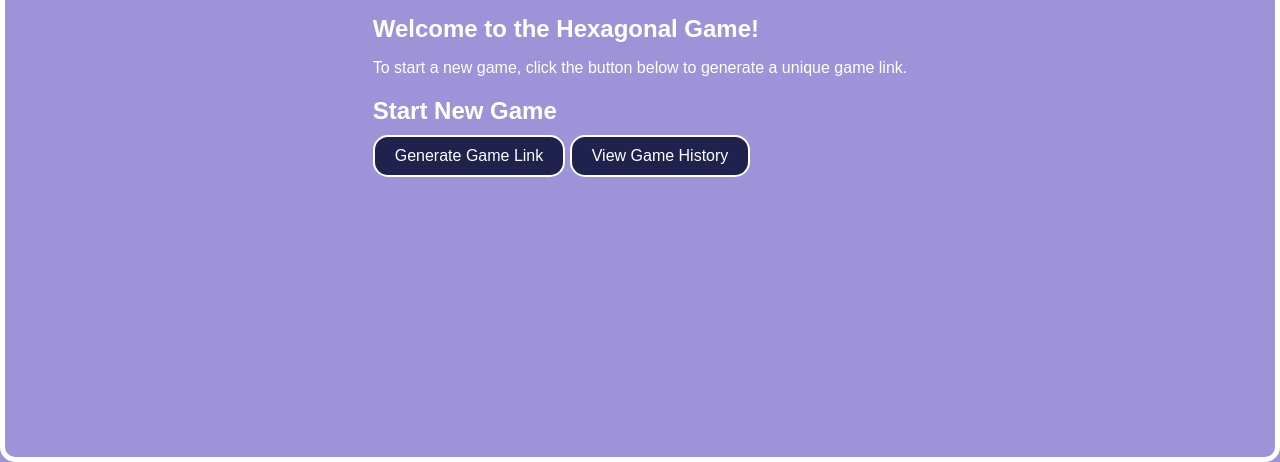
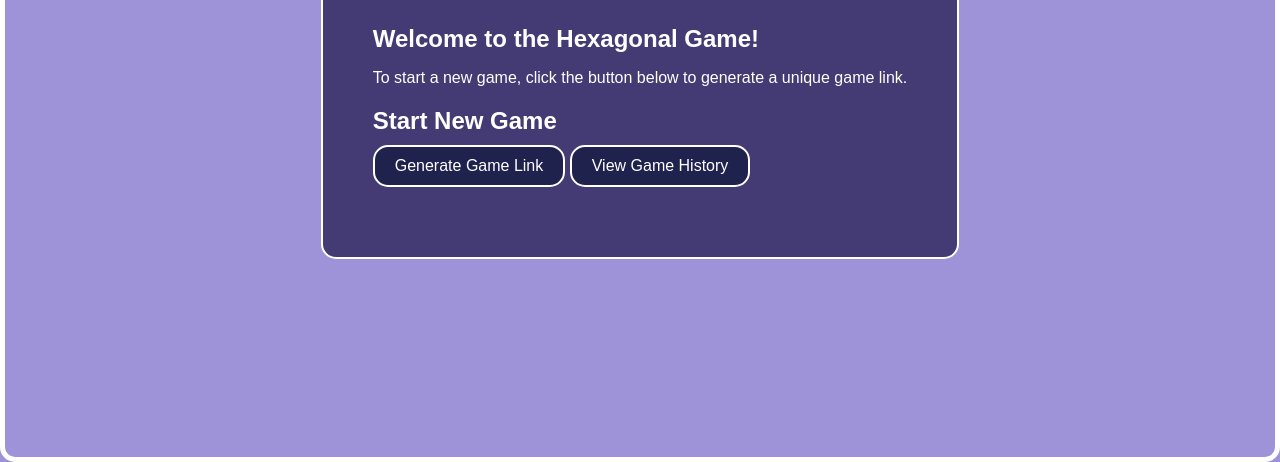
Before and after one commit to R1234adha/Hexa-Game, a plain HTML site: page index.html in a window 1280 px wide. Shown: the part 338-800 px from the top of the page. Drawn offline with Linux system fonts and the light colour scheme.

Commit message:
Update -1 17 - '2 container

```diff
--- a/index.html
+++ b/index.html
@@ -15,6 +15,8 @@
 
     <div id="setupPage">
 
+        <div class="inner-container" id="setupPage">
+
          <h2>Welcome to the Hexagonal Game!</h2>
          <p>To start a new game, click the button below to generate a unique game link.</p>
          <h2>Start New Game</h2>
@@ -29,6 +31,7 @@
           <input type="text" id="player3Name" placeholder="Player 3 Name" />
           <button id="startGameBtn">Start Game</button>
         </div>
+    </div>
     </div>
 
 <div id="gamePage" style="display: none;">
--- a/styles.css
+++ b/styles.css
@@ -27,6 +27,16 @@ body {
   border-radius: 15px;
   box-sizing: border-box;
   text-align: center;
+}
+
+
+.inner-container {
+  background-color: #453b74;
+  border: 2px solid #ffffff;
+  padding: 50px;
+  border-radius: 15px;
+  box-sizing: border-box;
+  margin-top: 20px;
 }
 
 h1, h2, h3, p {
```
